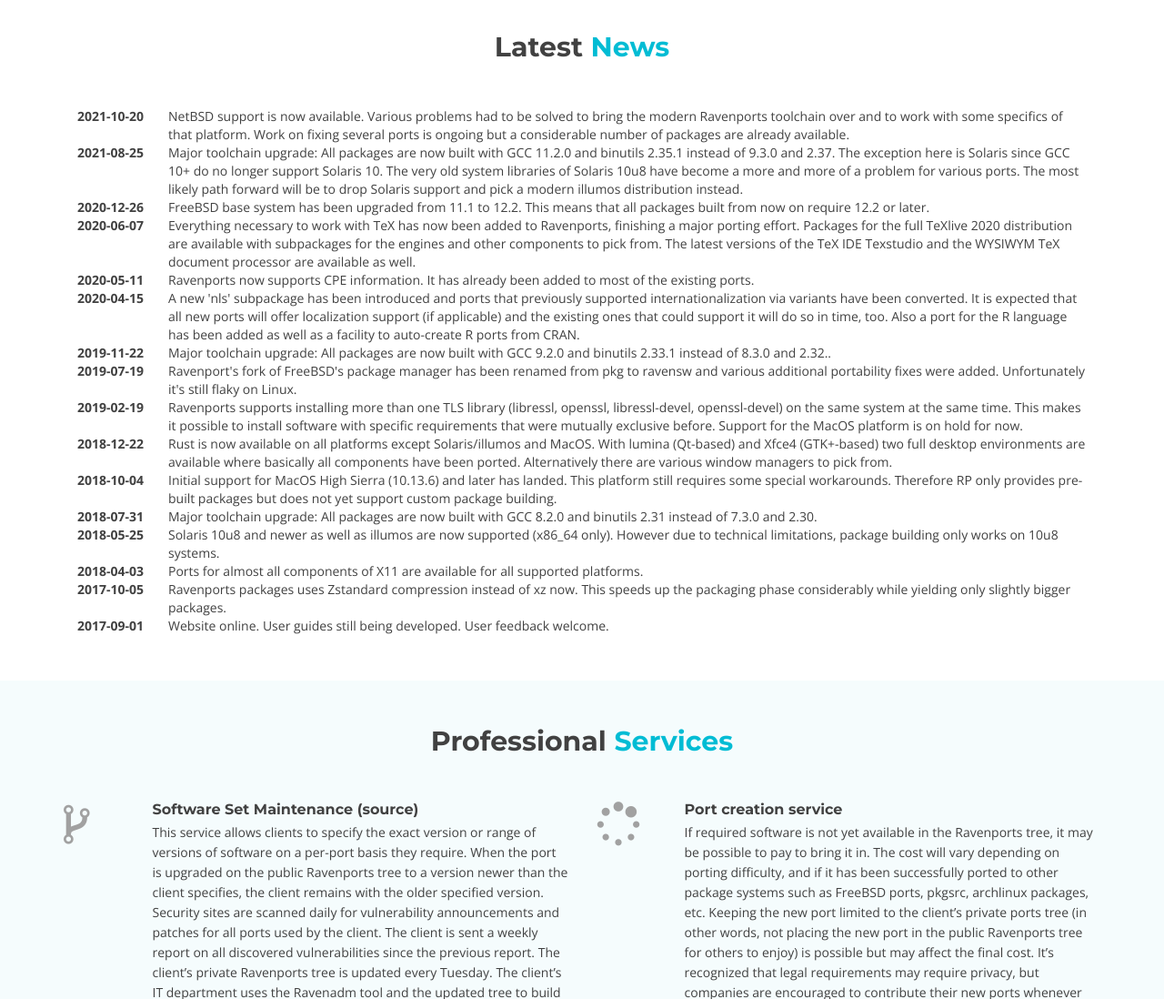
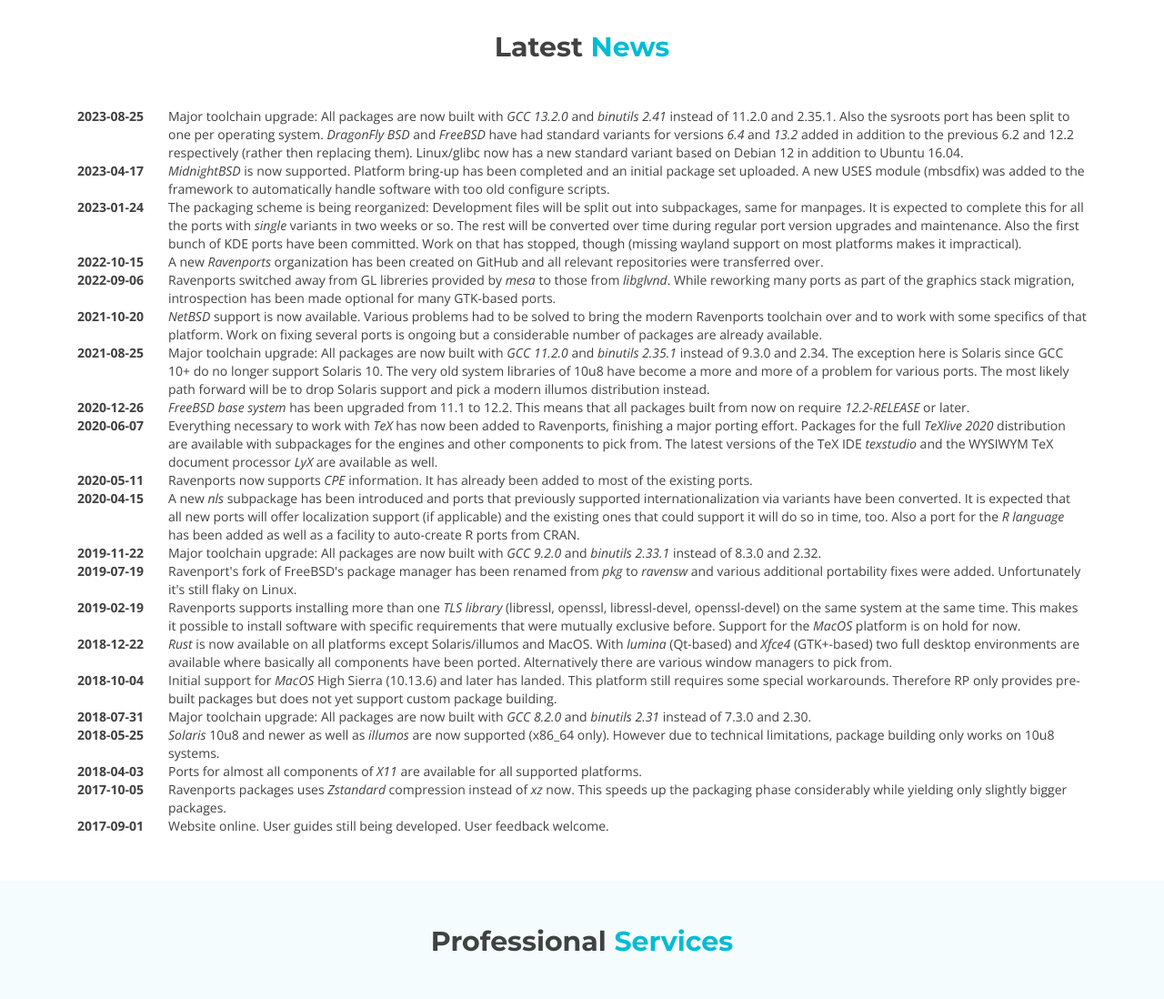
Before and after one commit to Ravenports/www_ravenports, a plain HTML site: page index.html in a window 1280 px wide. Shown: the part 5620-6718 px from the top of the page at 91% size. Drawn offline with nearby package versions, Linux system fonts and the light colour scheme; a script that the page names is missing.

Commit message:
Add missing news items for 2022 to now

```diff
--- a/index.html
+++ b/index.html
@@ -899,97 +899,136 @@
 					<table>
 						<tbody>
 							<tr>
+								<td>2023-08-25</td>
+								<td>Major toolchain upgrade: All packages are now built with <em>GCC 13.2.0</em>
+								and <em>binutils 2.41</em> instead of 11.2.0 and 2.35.1. Also the sysroots port
+								has been split to one per operating system. <em>DragonFly BSD</em> and <em>FreeBSD</em>
+								have had standard variants for versions <em>6.4</em> and <em>13.2</em> added
+								in addition to the previous 6.2 and 12.2 respectively (rather then replacing them).
+								Linux/glibc now has a new standard variant based on Debian 12 in addition to
+								Ubuntu 16.04.</td>
+							</tr>
+							<tr>
+								<td>2023-04-17</td>
+								<td><em>MidnightBSD</em> is now supported. Platform bring-up has been completed
+								and an initial package set uploaded. A new USES module (mbsdfix) was added to
+								the framework to automatically handle software with too old configure scripts.</td>
+							</tr>
+							<tr>
+								<td>2023-01-24</td>
+								<td>The packaging scheme is being reorganized: Development files will be split
+								out into subpackages, same for manpages. It is expected to complete this for all
+								the ports with <em>single</em> variants in two weeks or so. The rest will be
+								converted over time during regular port version upgrades and maintenance. Also
+								the first bunch of KDE ports have been committed. Work on that has stopped, though
+								(missing wayland support on most platforms makes it impractical).</td>
+							</tr>
+							<tr>
+								<td>2022-10-15</td>
+								<td>A new <em>Ravenports</em> organization has been created on GitHub
+								and all relevant repositories were transferred over.</td>
+							</tr>
+							<tr>
+								<td>2022-09-06</td>
+								<td>Ravenports switched away from GL libreries provided by <em>mesa</em> to those
+								from <em>libglvnd</em>. While reworking many ports as part of the graphics stack
+								migration, introspection has been made optional for many GTK-based ports.</td>
+							</tr>
+							<tr>
 								<td>2021-10-20</td>
-								<td>NetBSD support is now available. Various problems had to be solved to
+								<td><em>NetBSD</em> support is now available. Various problems had to be solved to
 								bring the modern Ravenports toolchain over and to work with some specifics
 								of that platform. Work on fixing several ports is ongoing but a considerable
-								number of packages are already available.
+								number of packages are already available.</td>
 							</tr>
 							<tr>
 								<td>2021-08-25</td>
-								<td>Major toolchain upgrade: All packages are now built with GCC 11.2.0 and
-								binutils 2.35.1 instead of 9.3.0 and 2.37. The exception here is Solaris since
-								GCC 10+ do no longer support Solaris 10. The very old system libraries of
-								Solaris 10u8 have become a more and more of a problem for various ports. The
+								<td>Major toolchain upgrade: All packages are now built with <em>GCC 11.2.0</em>
+								and <em>binutils 2.35.1</em> instead of 9.3.0 and 2.34. The exception here is
+								Solaris since GCC 10+ do no longer support Solaris 10. The very old system
+								libraries of 10u8 have become a more and more of a problem for various ports. The
 								most likely path forward will be to drop Solaris support and pick a modern
-								illumos distribution instead.
+								illumos distribution instead.</td>
 							</tr>
 							<tr>
 								<td>2020-12-26</td>
-								<td>FreeBSD base system has been upgraded from 11.1 to 12.2. This means that
-								all packages built from now on require 12.2 or later.</td>
+								<td><em>FreeBSD base system</em> has been upgraded from 11.1 to 12.2. This means
+								that all packages built from now on require <em>12.2-RELEASE</em> or later.</td>
 							</tr>
 							<tr>
 								<td>2020-06-07</td>
-								<td>Everything necessary to work with TeX has now been added to Ravenports,
-								finishing a major porting effort. Packages for the full TeXlive 2020
-								distribution are available with subpackages for the engines and other
-								components to pick from. The latest versions of the TeX IDE Texstudio and the
-								WYSIWYM TeX document processor are available as well.</td>
+								<td>Everything necessary to work with <em>TeX</em> has now been added to
+								Ravenports, finishing a major porting effort. Packages for the full <em>TeXlive
+								2020</em> distribution are available with subpackages for the engines and other
+								components to pick from. The latest versions of the TeX IDE <em>texstudio</em> and
+								the WYSIWYM TeX document processor <em>LyX</em> are available as well.</td>
 							</tr>
 							<tr>
 								<td>2020-05-11</td>
-								<td>Ravenports now supports CPE information. It has already been added to
+								<td>Ravenports now supports <em>CPE</em> information. It has already been added to
 								most of the existing ports.</td>
 							</tr>
 							<tr>
 								<td>2020-04-15</td>
-								<td>A new 'nls' subpackage has been introduced and ports that previously
+								<td>A new <em>nls</em> subpackage has been introduced and ports that previously
 								supported internationalization via variants have been converted. It is
 								expected that all new ports will offer localization support (if applicable)
-								and the existing ones that could support it will do so in time, too.
-								Also a port for the R language has been added as well as a facility to
-								auto-create R ports from CRAN.</td>
+								and the existing ones that could support it will do so in time, too. Also a port
+								for the <em>R language</em> has been added as well as a facility to auto-create
+								R ports from CRAN.</td>
 							</tr>
 							<tr>
 								<td>2019-11-22</td>
-								<td>Major toolchain upgrade: All packages are now built with GCC 9.2.0 and
-								binutils 2.33.1 instead of 8.3.0 and 2.32..</td>
+								<td>Major toolchain upgrade: All packages are now built with <em>GCC 9.2.0</em>
+								and <em>binutils 2.33.1</em> instead of 8.3.0 and 2.32.</td>
 							</tr>
 							<tr>
 								<td>2019-07-19</td>
-								<td>Ravenport's fork of FreeBSD's package manager has been renamed from pkg to
-								ravensw and various additional portability fixes were added. Unfortunately it's
-								still flaky on Linux.</td>
+								<td>Ravenport's fork of FreeBSD's package manager has been renamed from
+								<em>pkg</em> to <em>ravensw</em> and various additional portability fixes were
+								added. Unfortunately it's still flaky on Linux.</td>
 							</tr>
 							<tr>
 								<td>2019-02-19</td>
-								<td>Ravenports supports installing more than one TLS library (libressl, openssl,
-								libressl-devel, openssl-devel) on the same system at the same time. This makes it
-								possible to install software with specific requirements that were mutually
-								exclusive before. Support for the MacOS platform is on hold for now.</td>
+								<td>Ravenports supports installing more than one <em>TLS library</em> (libressl,
+								openssl, libressl-devel, openssl-devel) on the same system at the same time. This
+								makes it possible to install software with specific requirements that were mutually
+								exclusive before. Support for the <em>MacOS</em> platform is on hold for now.</td>
 							</tr>
 							<tr>
 								<td>2018-12-22</td>
-								<td>Rust is now available on all platforms except Solaris/illumos and MacOS.
-								With lumina (Qt-based) and Xfce4 (GTK+-based) two full desktop environments are
-								available where basically all components have been ported. Alternatively there are
-								various window managers to pick from.</td>
+								<td><em>Rust</em> is now available on all platforms except Solaris/illumos and MacOS.
+								With <em>lumina</em> (Qt-based) and <em>Xfce4</em> (GTK+-based) two full desktop
+								environments are available where basically all components have been ported.
+								Alternatively there are various window managers to pick from.</td>
 							</tr>
 							<tr>
 								<td>2018-10-04</td>
-								<td>Initial support for MacOS High Sierra (10.13.6) and later has landed. This
-								platform still requires some special workarounds. Therefore RP only provides
+								<td>Initial support for <em>MacOS</em> High Sierra (10.13.6) and later has landed.
+								This platform still requires some special workarounds. Therefore RP only provides
 								pre-built packages but does not yet support custom package building.</td>
 							</tr>
 							<tr>
 								<td>2018-07-31</td>
-								<td>Major toolchain upgrade: All packages are now built with GCC 8.2.0 and
-								binutils 2.31 instead of 7.3.0 and 2.30.</td>
+								<td>Major toolchain upgrade: All packages are now built with <em>GCC 8.2.0</em> and
+								<em>binutils 2.31</em> instead of 7.3.0 and 2.30.</td>
 							</tr>
 							<tr>
 								<td>2018-05-25</td>
-								<td>Solaris 10u8 and newer as well as illumos are now supported (x86_64 only). However
-								due to technical limitations, package building only works on 10u8 systems.</td>
+								<td><em>Solaris</em> 10u8 and newer as well as <em>illumos</em> are now supported
+								(x86_64 only). However due to technical limitations, package building only works on
+								10u8 systems.</td>
 							</tr>
 							<tr>
 								<td>2018-04-03</td>
-								<td>Ports for almost all components of X11 are available for all supported platforms.</td>
+								<td>Ports for almost all components of <em>X11</em> are available for all supported
+								platforms.</td>
 							</tr>
 							<tr>
 								<td>2017-10-05</td>
-								<td>Ravenports packages uses Zstandard compression instead of xz now. This speeds up
-								the packaging phase considerably while yielding only slightly bigger packages.</tr>
+								<td>Ravenports packages uses <em>Zstandard</em> compression instead of <em>xz</em> now.
+								This speeds up the packaging phase considerably while yielding only slightly bigger
+								packages.</tr>
 							</tr>
 							<tr>
 								<td>2017-09-01</td>
```
